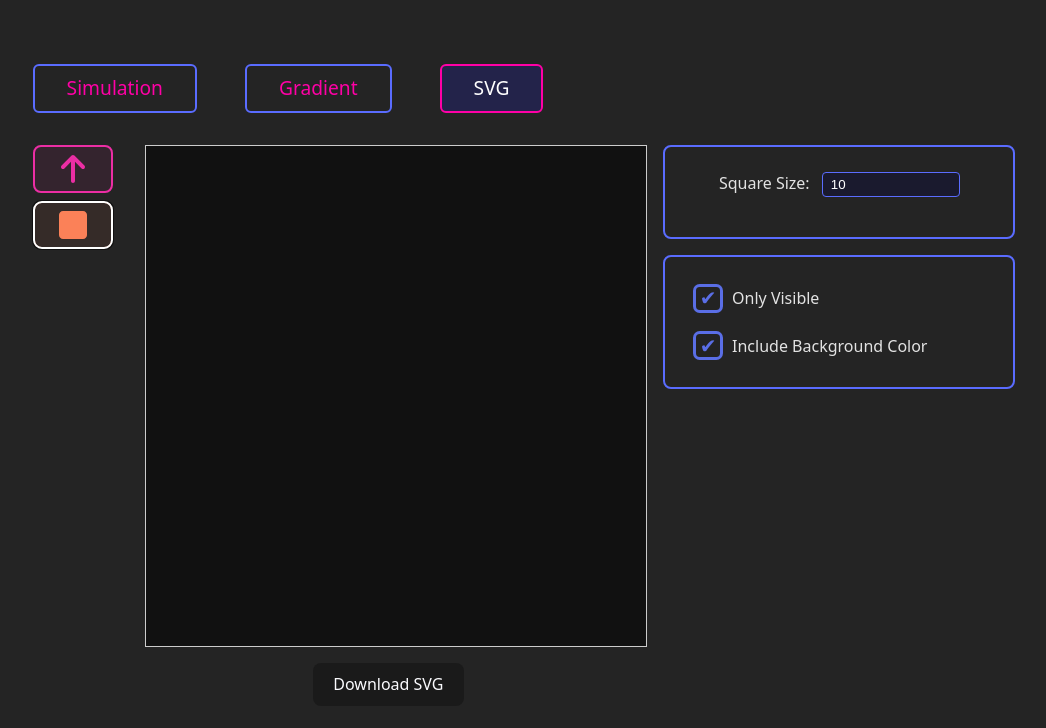
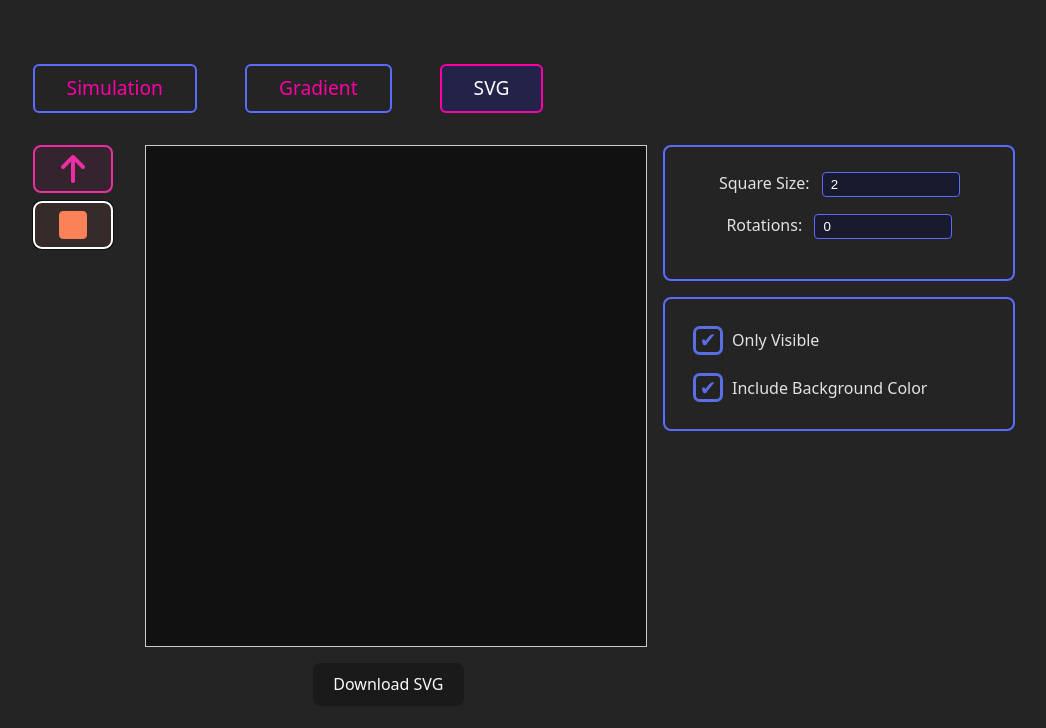
Before and after one commit to chriswininger/DLA-Studio-2025, a React (Vite) app: page /DLA-Studio-2025/svg-dla in a window 1280 px wide. Both pictures are taken after a click on the button 189 px from the left and 224 px from the top of the page. Shown: the top 728 px of the page, without its empty margins (116-1162 px from the left). Built offline with nearby package versions, Linux system fonts and the light colour scheme.

Commit message:
initial rotation added to squares

```diff
--- a/src/tabs/SVGDLA/SVGDLA.tsx
+++ b/src/tabs/SVGDLA/SVGDLA.tsx
@@ -24,7 +24,7 @@ export const SVGDLA: React.FC = () => {
   );
 
   // Get line length, SVG content, selected tool, and square size from Redux
-  const { lineLength, svgContent, selectedTool, squareSize, showCircles, circleRadius, onlyVisible, includeBackgroundColor } = useAppSelector((state: RootState) =>
+  const { lineLength, svgContent, selectedTool, squareSize, rotations, showCircles, circleRadius, onlyVisible, includeBackgroundColor } = useAppSelector((state: RootState) =>
     state.svgDla as SVGDLAUIState
   );
   // Get colorStops from Redux
@@ -34,7 +34,7 @@ export const SVGDLA: React.FC = () => {
   useEffect(() => {
     generateSVG();
     // eslint-disable-next-line react-hooks/exhaustive-deps
-  }, [dlaCluster, selectedTool, lineLength, squareSize, showCircles, circleRadius, onlyVisible, includeBackgroundColor, colorStops]);
+  }, [dlaCluster, selectedTool, lineLength, squareSize, rotations, showCircles, circleRadius, onlyVisible, includeBackgroundColor, colorStops]);
 
   const [minX, setMinX] = useState(Infinity);
   const [minY, setMinY] = useState(Infinity);
@@ -262,7 +262,10 @@ export const SVGDLA: React.FC = () => {
       }
 
       const color = getColorForDistance(colorStops, distance ?? 0, minDistance, maxDistance);
-      svgSquares.push(`<rect x="${x}" y="${y}" width="${squareSize}" height="${squareSize}" fill="${color}" />`);
+
+      // Apply rotation if rotations value is greater than 0
+      const transform = rotations > 0 ? ` transform="rotate(${rotations} ${scaledX} ${scaledY})"` : '';
+      svgSquares.push(`<rect x="${x}" y="${y}" width="${squareSize}" height="${squareSize}" fill="${color}"${transform} />`);
     });
 
     const svgContentString = svgSquares.join('\n');
--- a/src/tabs/SVGDLA/square-size-controls/square-size-controls.tsx
+++ b/src/tabs/SVGDLA/square-size-controls/square-size-controls.tsx
@@ -1,7 +1,7 @@
 import React from 'react';
 import { useDispatch } from 'react-redux';
 import { useAppSelector } from '../../../store';
-import { setSquareSize } from '../svg-dla-slice';
+import { setSquareSize, setRotations } from '../svg-dla-slice';
 import type { RootState } from '../../../store';
 import type { SVGDLAUIState } from '../svg-dla-slice';
 import './square-size-controls.css';
@@ -10,6 +10,9 @@ const SquareSizeControls: React.FC = () => {
   const dispatch = useDispatch();
   const squareSize = useAppSelector((state: RootState) =>
     (state.svgDla as SVGDLAUIState).squareSize
+  );
+  const rotations = useAppSelector((state: RootState) =>
+    (state.svgDla as SVGDLAUIState).rotations
   );
 
   return (
@@ -27,6 +30,20 @@ const SquareSizeControls: React.FC = () => {
           className="svgdla_square-size-input"
         />
       </div>
+      <div className="svgdla_square-size-row">
+        <label htmlFor="svg-rotations">Rotations: </label>
+        <input
+          id="svg-rotations"
+          type="number"
+          inputMode="numeric"
+          pattern="[0-9]*"
+          min={0}
+          max={360}
+          value={rotations}
+          onChange={handleRotationsChange}
+          className="svgdla_square-size-input"
+        />
+      </div>
     </div>
   );
 
@@ -36,6 +53,13 @@ const SquareSizeControls: React.FC = () => {
       dispatch(setSquareSize(val));
     }
   }
+
+  function handleRotationsChange(e: React.ChangeEvent<HTMLInputElement>) {
+    const val = parseInt(e.target.value, 10);
+    if (!isNaN(val) && val >= 0 && val <= 360) {
+      dispatch(setRotations(val));
+    }
+  }
 };
 
 export default SquareSizeControls;
--- a/src/tabs/SVGDLA/svg-dla-slice.ts
+++ b/src/tabs/SVGDLA/svg-dla-slice.ts
@@ -7,6 +7,7 @@ export interface SVGDLAUIState {
   svgContent: string;
   selectedTool: SVGDLAUITool;
   squareSize: number;
+  rotations: number;
   showCircles: boolean;
   circleRadius: number;
   onlyVisible: boolean;
@@ -17,7 +18,8 @@ const initialState: SVGDLAUIState = {
   lineLength: 2,
   svgContent: '',
   selectedTool: 'draw-with-lines',
-  squareSize: 10,
+  squareSize: 2,
+  rotations: 0,
   showCircles: true,
   circleRadius: 2,
   onlyVisible: true,
@@ -40,6 +42,9 @@ const slice = createSlice({
     setSquareSize(state, action: PayloadAction<number>) {
       state.squareSize = action.payload;
     },
+    setRotations(state, action: PayloadAction<number>) {
+      state.rotations = action.payload;
+    },
     setShowCircles(state, action: PayloadAction<boolean>) {
       state.showCircles = action.payload;
     },
@@ -55,5 +60,5 @@ const slice = createSlice({
   },
 });
 
-export const { setLineLength, setSvgContent, setSelectedTool, setSquareSize, setShowCircles, setCircleRadius, setOnlyVisible, setIncludeBackgroundColor } = slice.actions;
+export const { setLineLength, setSvgContent, setSelectedTool, setSquareSize, setRotations, setShowCircles, setCircleRadius, setOnlyVisible, setIncludeBackgroundColor } = slice.actions;
 export default slice.reducer;
```
Also changed, not shown: 1 other file (tests, documents, lock files or other folders).
